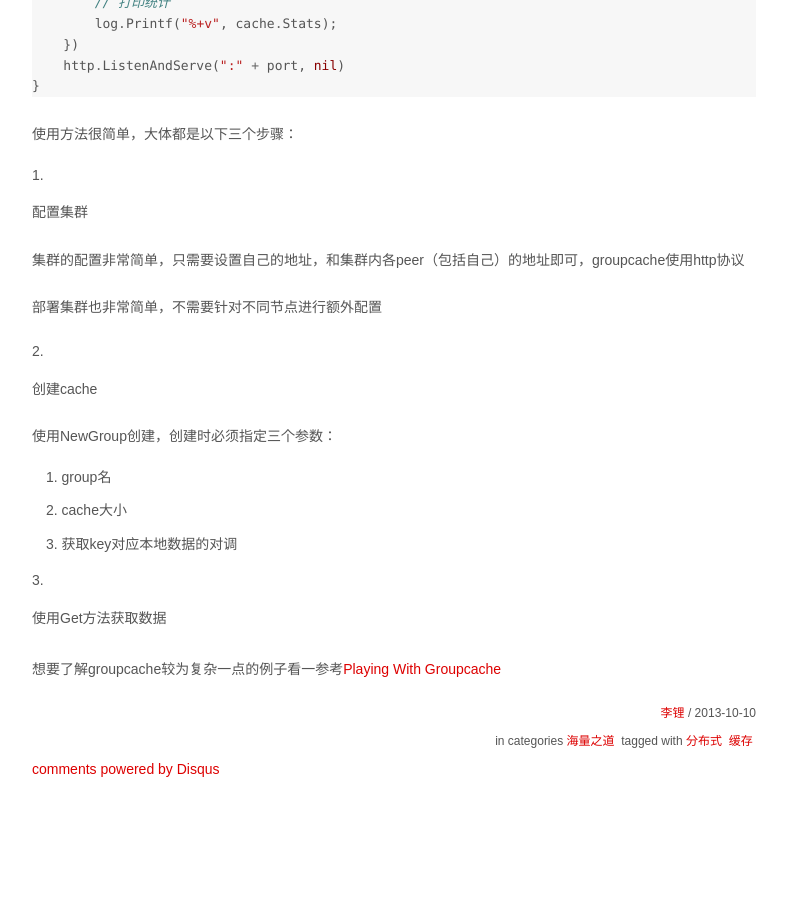
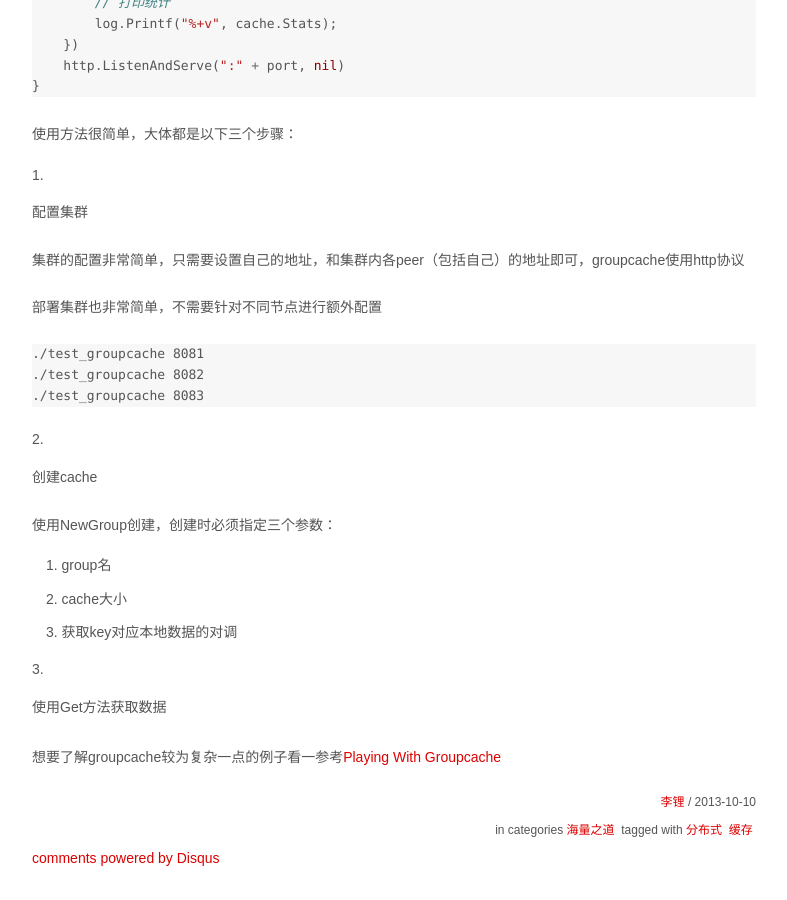
Before and after one commit to lilee/lilee.github.com, a Jekyll site: the page built from _posts/2013-10-10-groupcache.md, in a window 1280 px wide and 900 px high, scrolled down 2726 px. Shown: the whole window, without its empty margins (246-1033 px from the left). Built offline with Jekyll 4.4.1, drawn with Linux system fonts in a browser that asks for light colours; some web fonts are replaced; comment, search, counter and statistics services are not loaded; before the commit the page ends 3537 px from its top, so only the background shows below that.

Commit message:
add sample line

```diff
--- a/_posts/2013-10-10-groupcache.md
+++ b/_posts/2013-10-10-groupcache.md
@@ -121,6 +121,10 @@ func main() {
 
    部署集群也非常简单，不需要针对不同节点进行额外配置
 
+       ./test_groupcache 8081
+       ./test_groupcache 8082
+       ./test_groupcache 8083
+
 2. 创建cache
 
    使用NewGroup创建，创建时必须指定三个参数：
```
